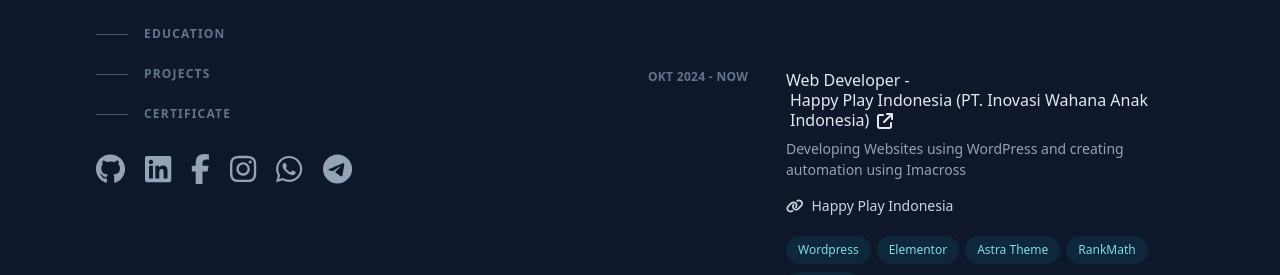
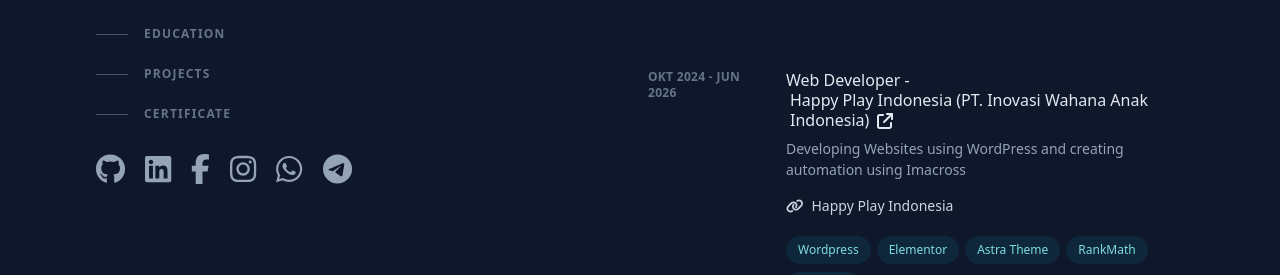
Before and after one commit to ilahgun/portfolio, a React (Vite) app: page / in a window 1280 px wide. Shown: the part 517-792 px from the top of the page. Built offline with nearby package versions, Linux system fonts and the light colour scheme.

Commit message:
update date experience HPI

```diff
--- a/src/components/Header/HeaderPro.jsx
+++ b/src/components/Header/HeaderPro.jsx
@@ -37,7 +37,7 @@
           </motion.div>
           <motion.div whileHover={{ scale: 1.08 }} whileTap={{ scale: 0.9 }}>
             <Link
-              to="/resume_Gunawan_e.pdf"
+              to="/CV_Gunawan.pdf"
               target="_blank"
               rel="noopener noreferrer"
             >
--- a/src/utils/constant/experienceData.js
+++ b/src/utils/constant/experienceData.js
@@ -8,7 +8,7 @@
     showcase:
       "https://www.linkedin.com/company/pt-inovasi-wahana-anak-happy-play-indonesia/mycompany/",
     startDate: "Okt 2024",
-    endDate: "Now",
+    endDate: "Jun 2026",
     description:
       "Developing Websites using WordPress and creating automation using Imacross",
     links: [
```
